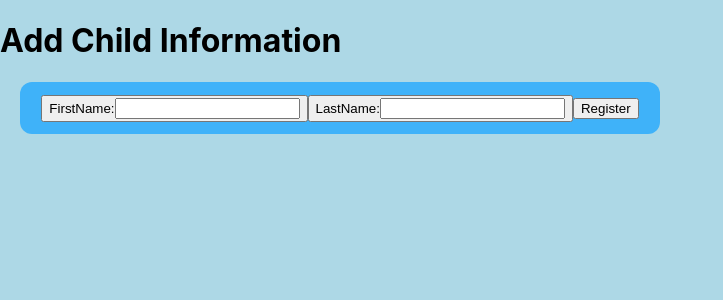
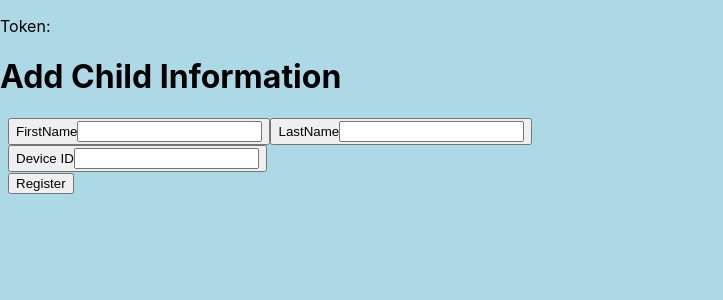
Before and after one commit to RAJ-SUDHARSHAN/DSCNU_ByteWarriors_Frontend, a React (Create React App) app: page /AddChild in a window 1280 px wide. Shown: the top 300 px of the page, without its empty margins (0-723 px from the left). Built offline with nearby package versions, Linux system fonts and the light colour scheme; no server answers.

Commit message:
fifth commit

```diff
--- a/package.json
+++ b/package.json
@@ -6,6 +6,7 @@
     "@testing-library/jest-dom": "^5.16.5",
     "@testing-library/react": "^13.4.0",
     "@testing-library/user-event": "^13.5.0",
+    "firebase": "^9.14.0",
     "react": "^18.2.0",
     "react-dom": "^18.2.0",
     "react-router-dom": "^6.4.4",
--- a/src/App.js
+++ b/src/App.js
@@ -1,18 +1,29 @@
-import './App.css';
-import Login from './jsx-folder/Login';
-import TrackerList from './jsx-folder/TrackerList';
-import { BrowserRouter, Routes, Route } from 'react-router-dom';
-import Child from './jsx-folder/Child';
-import AddChild from './jsx-folder/AddChild';
+import { useEffect, useState } from "react";
+import "./App.css";
+import Login from "./jsx-folder/Login";
+import TrackerList from "./jsx-folder/TrackerList";
+import { BrowserRouter, Routes, Route } from "react-router-dom";
+import Child from "./jsx-folder/Child";
+import AddChild from "./jsx-folder/AddChild";
+import { getTokenCall } from "./firebase";
 
 function App() {
+  const [isTokenFound, setTokenFound] = useState(false);
+  const [fcmToken, setFcmToken] = useState("");
+  getTokenCall(setTokenFound, setFcmToken);
+
+  useEffect(() => {
+    console.log({ isTokenFound });
+  }, [isTokenFound]);
+
   return (
     <BrowserRouter>
+      <p>Token: {fcmToken}</p>
       <Routes>
         <Route path="/" element={<Login />} />
         <Route path="/tracker-list" element={<TrackerList />} />
-        <Route path='/Child' element={<Child />} />
-        <Route path='/AddChild' element={<AddChild />} />
+        <Route path="/Child" element={<Child />} />
+        <Route path="/AddChild" element={<AddChild />} />
       </Routes>
     </BrowserRouter>
   );
--- /dev/null
+++ b/src/css-folder/AddChild.css
@@ -0,0 +1,11 @@
+/* .addchildren > button{
+    margin: 10px;
+    background-color: black;
+    padding: 20px;
+}
+ */
+
+ .child-details > button{
+
+
+ }
--- a/src/css-folder/Login.css
+++ b/src/css-folder/Login.css
@@ -73,7 +73,9 @@ justify-content: center;
     outline-offset: 2px;
 }
 
-
+.child-details {
+    margin: 0.5rem;
+}
 
 @media (min-width: 768px) {
     .login {
--- /dev/null
+++ b/src/firebase.js
@@ -0,0 +1,62 @@
+// import { initializeApp } from "firebase/app";
+// const firebaseConfig = {
+//   apiKey: "AIzaSyArMvYRI0vZlrnpJTaGlv1JfVtsirAfuIY",
+//   authDomain: "ontrack-eca77.firebaseapp.com",
+//   projectId: "ontrack-eca77",
+//   storageBucket: "ontrack-eca77.appspot.com",
+//   messagingSenderId: "386165542290",
+//   appId: "1:386165542290:web:e73f2df9b9a623cd7a854b",
+// };
+
+// initializeApp(firebaseConfig);
+
+// Import the functions you need from the SDKs you need
+import { initializeApp } from "firebase/app";
+import { getAnalytics } from "firebase/analytics";
+import { getMessaging, getToken } from "firebase/messaging";
+
+// TODO: Add SDKs for Firebase products that you want to use
+// https://firebase.google.com/docs/web/setup#available-libraries
+
+// Your web app's Firebase configuration
+// For Firebase JS SDK v7.20.0 and later, measurementId is optional
+const firebaseConfig = {
+  apiKey: "AIzaSyArMvYRI0vZlrnpJTaGlv1JfVtsirAfuIY",
+  authDomain: "ontrack-eca77.firebaseapp.com",
+  projectId: "ontrack-eca77",
+  storageBucket: "ontrack-eca77.appspot.com",
+  messagingSenderId: "386165542290",
+  appId: "1:386165542290:web:e73f2df9b9a623cd7a854b",
+  measurementId: "G-VWQPCHVPFL",
+};
+
+// Initialize Firebase
+export const app = initializeApp(firebaseConfig);
+export const analytics = getAnalytics(app);
+export const messaging = getMessaging(app);
+
+export const getTokenCall = (setTokenFound, setFcmToken) => {
+  return getToken(messaging, {
+    vapidKey:
+      "BDBbjwlcYxiiTf2XqWCHyHbbXc8NsLzrngOTHPKEYCl3Q-BVN1L1FuQJKV5Sz0KwqTYyKa7QyGP1jhFPsSL6qWU",
+  })
+    .then((currentToken) => {
+      if (currentToken) {
+        console.log("current token for client: ", currentToken);
+        setTokenFound(true);
+        setFcmToken(currentToken);
+        // Track the token -> client mapping, by sending to backend server
+        // show on the UI that permission is secured
+      } else {
+        console.log(
+          "No registration token available. Request permission to generate one."
+        );
+        setTokenFound(false);
+        // shows on the UI that permission is required
+      }
+    })
+    .catch((err) => {
+      console.log("An error occurred while retrieving token. ", err);
+      // catch error while creating client token
+    });
+};
--- a/src/jsx-folder/AddChild.jsx
+++ b/src/jsx-folder/AddChild.jsx
@@ -1,29 +1,34 @@
+import "../css-folder/AddChild.css";
 
 function AddChild() {
   return (
     <div>
-            <h1>
-                Add Child Information
-            </h1>
-            <div className="Add-child">
-                <div className='child-details'>
-                    <button className='FirstName'>
-                        <label htmlFor="ChildName">FirstName:</label>
+      <h1>Add Child Information</h1>
+      {/* <div className="Add-child"> */}
+      <div className="child-details">
+        <div >
+          <button className="FirstName">
+            <label htmlFor="ChildName">FirstName</label>
             <input type="text" id="UserName" name="ChildName"></input>
           </button>
-                    <button className='LastName'>
-                        <label htmlFor="LastName">LastName:</label>
+          <button className="LastName">
+            <label htmlFor="LastName">LastName</label>
             <input type="text" id="LastName" name="LastName"></input>
           </button>
-                    <button className='Register'>
+        </div>
+        <div>
+          <button className="DeviceID">
+            <label htmlFor="DeviceID">Device ID</label>
+            <input type="text" id="DeviceID" name="DeviceID"></input>
+          </button>
+        </div>
+        <button className="Register">
           <label htmlFor="Register">Register</label>
         </button>
       </div>
+      {/* </div>s */}
     </div>
-
-
-        </div>
-    )
+  );
 }
 
 export default AddChild;
```
Also changed, not shown: public/firebase-messaging-sw.js (added, +31 -0 lines), 1 other file (tests, documents, lock files or other folders). Lines whose indentation alone changed are shown as unchanged.
